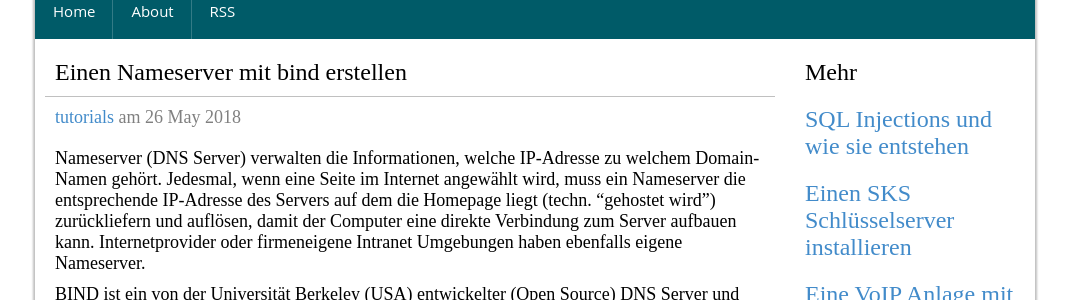
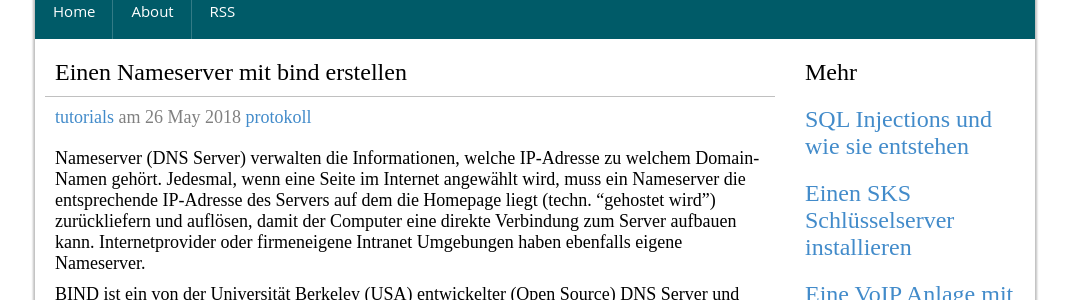
Before and after one commit to zarat/zarat.github.io, a Jekyll site: the page built from _posts/2018-05-26-nameserver.markdown, in a window 1280 px wide and 900 px high. Shown: the part 184-484 px from the top of the window, without its empty margins (105-1174 px from the left). Built offline with Jekyll 4.4.1, drawn with Linux system fonts in a browser that asks for light colours; comment, search, counter and statistics services are not loaded.

Commit message:
Update 2018-05-26-nameserver.markdown

```diff
--- a/_posts/2018-05-26-nameserver.markdown
+++ b/_posts/2018-05-26-nameserver.markdown
@@ -3,7 +3,8 @@ layout: post
 title: Einen Nameserver mit bind erstellen
 author: Manuel Zarat
 categories: tutorials
-permalink: /post/bind-nameserver
+tags: protokoll
+permalink: /post/bind9-nameserver
 ---
 
 Nameserver (DNS Server) verwalten die Informationen, welche IP-Adresse zu welchem Domain-Namen gehört. Jedesmal, wenn eine Seite im Internet angewählt wird, muss ein Nameserver die entsprechende IP-Adresse des Servers auf dem die Homepage liegt (techn. "gehostet wird") zurückliefern und auflösen, damit der Computer eine direkte Verbindung zum Server aufbauen kann. Internetprovider oder firmeneigene Intranet Umgebungen haben ebenfalls eigene Nameserver.
```
